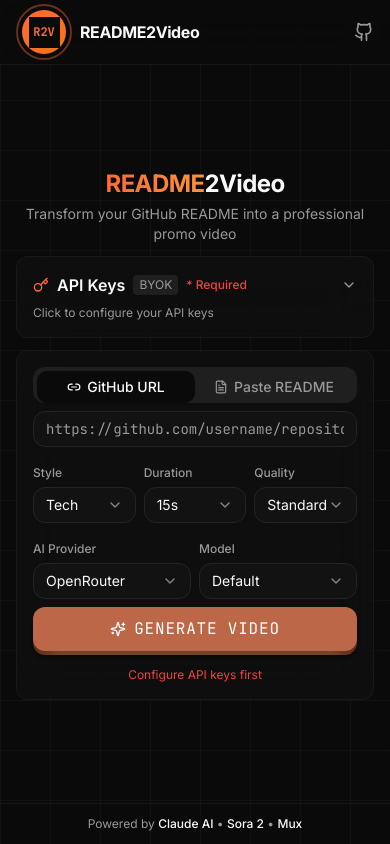
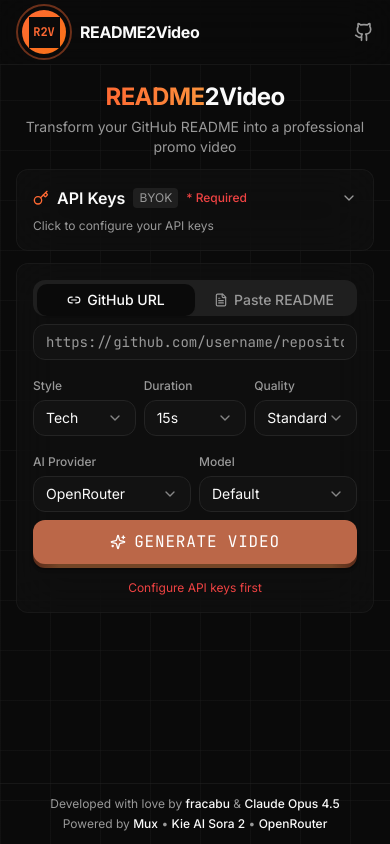
Before and after one commit to fracabu/readme-to-video, a Next.js app: page / in a window 390 px wide. Built offline with nearby package versions, Linux system fonts and the light colour scheme.

Commit message:
fix: make page scrollable on mobile

```diff
--- a/app/page.tsx
+++ b/app/page.tsx
@@ -61,7 +61,7 @@
   };
 
   return (
-    <main className="h-screen flex flex-col overflow-hidden">
+    <main className="min-h-screen flex flex-col">
       {/* Header */}
       <header className="border-b border-border/50 backdrop-blur-xl bg-background/80 sticky top-0 z-50">
         <div className="container mx-auto px-4 h-16 flex items-center justify-between">
@@ -88,7 +88,7 @@
       </header>
 
       {/* Main Content */}
-      <div className="flex-1 container mx-auto px-4 py-4 flex items-center justify-center">
+      <div className="flex-1 container mx-auto px-4 py-4 md:py-8 flex items-start md:items-center justify-center overflow-y-auto">
         {state === 'input' && (
           <InputSection onGenerate={handleGenerate} isLoading={isLoading} />
         )}
@@ -124,14 +124,20 @@
 
       {/* Footer */}
       <footer className="border-t border-border/50 py-3">
-        <div className="container mx-auto px-4 text-center text-xs text-muted-foreground">
+        <div className="container mx-auto px-4 text-center text-xs text-muted-foreground space-y-1">
+          <p>
+            Developed with love by{' '}
+            <span className="text-foreground font-medium">fracabu</span>
+            {' '}&amp;{' '}
+            <span className="text-foreground font-medium">Claude Opus 4.5</span>
+          </p>
           <p>
             Powered by{' '}
-            <span className="text-foreground font-medium">Claude AI</span>
+            <span className="text-foreground font-medium">Mux</span>
             {' '}&bull;{' '}
-            <span className="text-foreground font-medium">Sora 2</span>
+            <span className="text-foreground font-medium">Kie AI Sora 2</span>
             {' '}&bull;{' '}
-            <span className="text-foreground font-medium">Mux</span>
+            <span className="text-foreground font-medium">OpenRouter</span>
           </p>
         </div>
       </footer>
```
